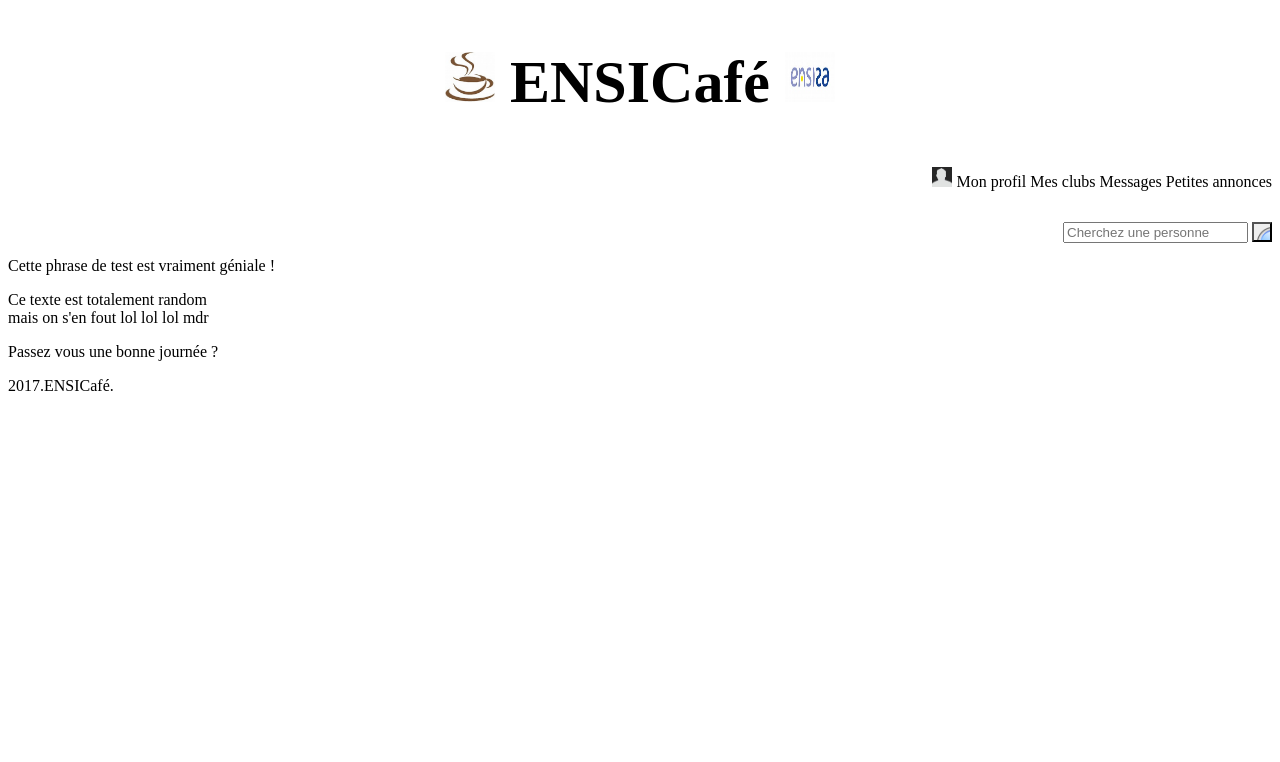
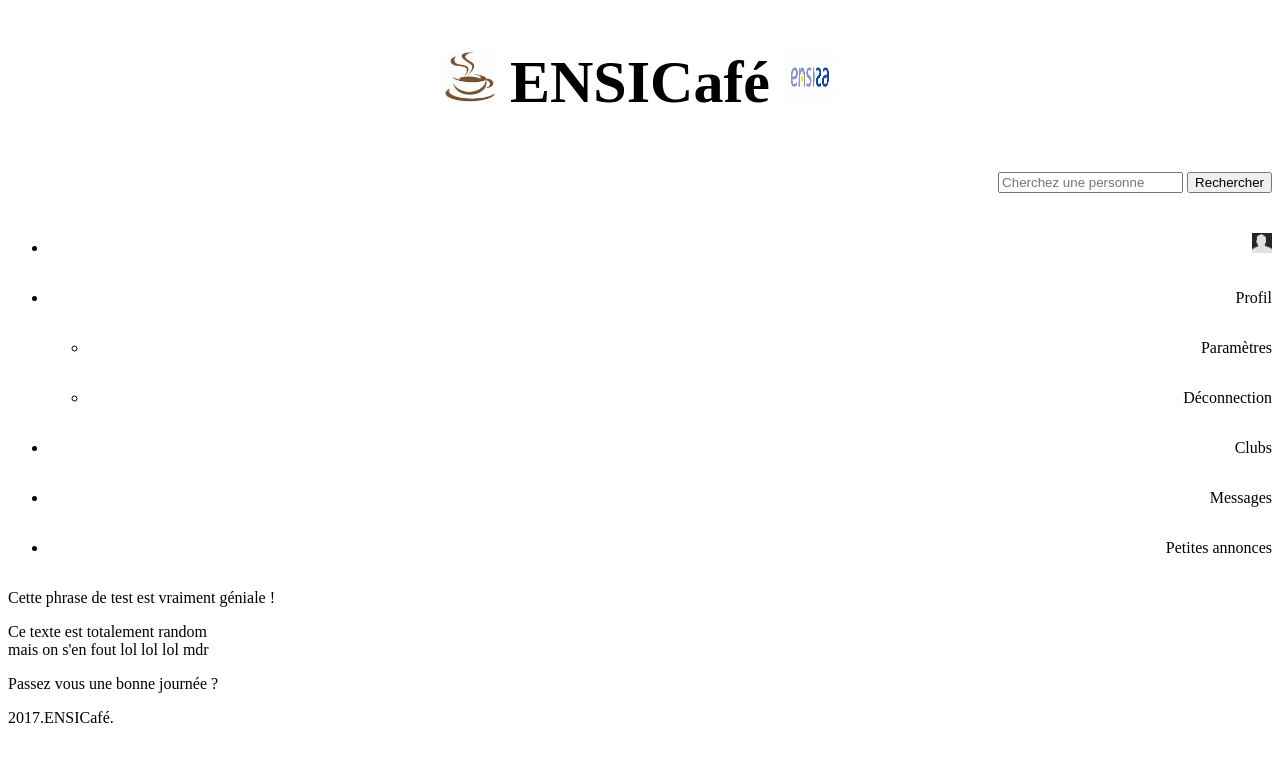
Before and after one commit to Khoob/ENSICafe, a PHP site: page / in a window 1280 px wide. Shown: the top 762 px of the page. Run offline with PHP 8.4, Linux system fonts and the light colour scheme.

Commit message:
Update navigation.php

```diff
--- a/navigation.php
+++ b/navigation.php
@@ -1,12 +1,30 @@
 <nav>
-    <a href="profil.php"><img src="img/profil.jpg" width="20px" height="20px" title="profil" alt="profil"/></a>
-    <a href="profil.php">Mon profil</a>
-    <a href="club.php">Mes clubs</a>
-    <a href="message.php">Messages</a>
-    <a href="annonces.php">Petites annonces</a>
+    <section id="navigation">
+         <div class="recherche">
 
-    <form id="recherche" method="post">
-        <input name="saisie" type="text" placeholder="Cherchez une personne" required />
-        <input class="loupe" type="submit" value="" />
-    </form>
+        <form action="/search" id="searchthis" method="get">
+            <input id="search" name="q" type="text" placeholder="Cherchez une personne" />
+            <input id="search-btn" type="submit" value="Rechercher" />
+        </form>
+    </div>
+    <div class="menu">
+        <ul id="menu-deroulant">
+            <li><a href="profil.php"><img src="img/profil.jpg" width="20px" height="20px" title="profil" alt="profil"/></a>
+            </li>
+            <li><a href="profil.php">Profil</a>
+                <ul>
+                    <li><a href="parametre.php">Paramètres</a></li>
+                    <li><a href="deconnection.php">Déconnection</a></li>
+                </ul>
+            </li>
+            <li><a href="club.php">Clubs</a>
+            </li>
+            <li><a href="message.php">Messages</a>
+            </li>
+            <li><a href="annonce.php">Petites annonces</a>
+            </li>
+        </ul>
+    </div>
+
+</section>
 </nav>
```
